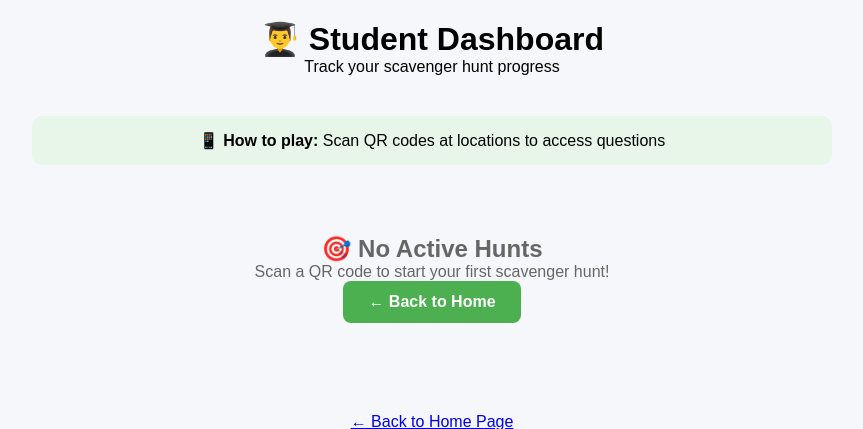
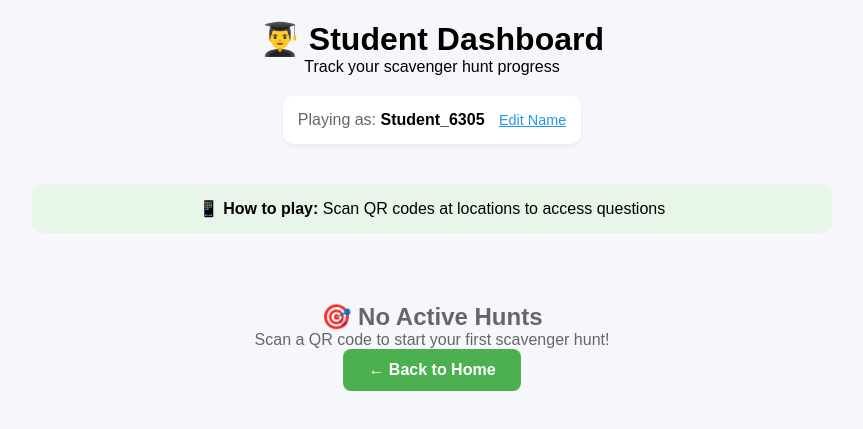
Before and after one commit to Raheeq-lab/scavenger-hunt, a Flask app: page /student/dashboard in a window 1280 px wide. Shown: the top 429 px of the page, without its empty margins (208-1071 px from the left). Run offline with Flask 3, Linux system fonts and the light colour scheme.

Commit message:
Update README with live link, add edit functionality, and improve student tracking
- Updated README.md with the live demo link.
- Implemented hunt and question editing functionality for teachers.
- Optimized Multiple Choice question creation with radio buttons for correct answer selection.
- Implemented attempt-based point degradation (100% -> 50% -> 10% -> 0%).
- Added student name capture modal and submission tracking.
- Created teacher results dashboard to view student scores and progress.
- Improved answer validation (case-insensitive and whitespace-stripped).
- Fixed various UI/UX issues and bugs.

Co-authored-by: Raheeq-lab <205079104+Raheeq-lab@users.noreply.github.com>

```diff
--- a/app.py
+++ b/app.py
@@ -494,6 +494,7 @@ def student_dashboard():
     if 'student_id' not in session:
         session['student_id'] = str(uuid.uuid4())
         session['student_name'] = f"Student_{random.randint(1000, 9999)}"
+        session['name_set'] = False
         session['progress'] = {}
 
     active_hunts = Hunt.query.filter_by(is_active=True).all()
@@ -532,6 +533,7 @@ def start_hunt(hunt_id):
     if 'student_id' not in session:
         session['student_id'] = str(uuid.uuid4())
         session['student_name'] = f"Student_{random.randint(1000, 9999)}"
+        session['name_set'] = False
         session['progress'] = {}
 
     hunt = Hunt.query.filter_by(id=hunt_id, is_active=True).first()
@@ -575,6 +577,7 @@ def student_question(qr_token):
     if 'student_id' not in session:
         session['student_id'] = str(uuid.uuid4())
         session['student_name'] = f"Student_{random.randint(1000, 9999)}"
+        session['name_set'] = False
         session['progress'] = {}
 
     # Get next question info
@@ -598,6 +601,21 @@ def student_question(qr_token):
                          hunt=hunt,
                          choices=choices,
                          next_question=next_question)
+
+@app.route("/api/student/set-name", methods=['POST'])
+def set_student_name():
+    data = request.get_json()
+    if not data or 'name' not in data:
+        return jsonify({'success': False, 'error': 'Name is required'}), 400
+
+    name = data.get('name', '').strip()
+    if not name:
+        return jsonify({'success': False, 'error': 'Name cannot be empty'}), 400
+
+    session['student_name'] = name
+    session['name_set'] = True
+    session.modified = True
+    return jsonify({'success': True, 'message': 'Name updated successfully', 'name': name})
 
 @app.route("/api/student/submit-answer", methods=['POST'])
 def submit_answer():
@@ -864,7 +882,10 @@ def submit_image():
 @app.route("/student/progress/<int:hunt_id>")
 def student_progress(hunt_id):
     if 'student_id' not in session:
-        return redirect(url_for('student_dashboard'))
+        session['student_id'] = str(uuid.uuid4())
+        session['student_name'] = f"Student_{random.randint(1000, 9999)}"
+        session['name_set'] = False
+        session['progress'] = {}
 
     hunt = Hunt.query.get_or_404(hunt_id)
     progress = session.get('progress', {}).get(str(hunt_id), {})
--- a/templates/add_question.html
+++ b/templates/add_question.html
@@ -645,7 +645,7 @@
                             Correct Answer <span class="required">*</span>
                         </label>
                         <input type="text" id="correctAnswer" name="correct_answer" class="form-input"
-                               placeholder="Enter the correct answer" required
+                               placeholder="Enter the correct answer"
                                maxlength="200"
                                oninput="validateAnswer(this)">
                         <div class="form-help" id="answerHelp">
--- a/templates/edit_question.html
+++ b/templates/edit_question.html
@@ -122,7 +122,7 @@
                     <h2 class="section-title">Answer & Scoring</h2>
                     <div class="form-group" id="correctAnswerGroup" style="{% if question.question_type != 'text' %}display: none;{% endif %}">
                         <label for="correctAnswer" class="form-label" id="answerLabel">Correct Answer <span class="required">*</span></label>
-                        <input type="text" id="correctAnswer" name="correct_answer" class="form-input" value="{{ question.correct_answer }}" required maxlength="200">
+                        <input type="text" id="correctAnswer" name="correct_answer" class="form-input" value="{{ question.correct_answer }}" maxlength="200">
                         <div class="form-help" id="answerHelp">For text questions, enter the exact answer text</div>
                         <div class="validation-error" id="correctAnswerError"></div>
                     </div>
--- a/templates/student_dashboard.html
+++ b/templates/student_dashboard.html
@@ -23,6 +23,16 @@
         <div class="header">
             <h1>👨‍🎓 Student Dashboard</h1>
             <p>Track your scavenger hunt progress</p>
+            <div style="margin-top: 20px; background: white; padding: 15px; border-radius: 10px; display: inline-block; box-shadow: 0 2px 5px rgba(0,0,0,0.05);">
+                <span style="color: #666;">Playing as:</span>
+                <strong id="displayStudentName">{{ session.get('student_name', 'Anonymous') }}</strong>
+                <button onclick="toggleEditName()" style="margin-left: 10px; background: none; border: none; color: #2196F3; cursor: pointer; text-decoration: underline; font-size: 0.9em;">Edit Name</button>
+
+                <div id="editNameForm" style="display: none; margin-top: 10px;">
+                    <input type="text" id="newNameInput" value="{{ session.get('student_name', '') }}" style="padding: 8px; border: 1px solid #ddd; border-radius: 5px;">
+                    <button onclick="updateName()" class="btn" style="padding: 8px 15px; font-size: 0.9em;">Save</button>
+                </div>
+            </div>
         </div>
 
         <div class="qr-instruction">
@@ -61,5 +71,40 @@
             <a href="/">← Back to Home Page</a>
         </div>
     </div>
+
+    <script>
+        function toggleEditName() {
+            const form = document.getElementById('editNameForm');
+            form.style.display = form.style.display === 'none' ? 'block' : 'none';
+        }
+
+        function updateName() {
+            const newName = document.getElementById('newNameInput').value.trim();
+            if (!newName) {
+                alert('Name cannot be empty');
+                return;
+            }
+
+            fetch('/api/student/set-name', {
+                method: 'POST',
+                headers: { 'Content-Type': 'application/json' },
+                body: JSON.stringify({ name: newName })
+            })
+            .then(response => response.json())
+            .then(data => {
+                if (data.success) {
+                    document.getElementById('displayStudentName').textContent = data.name;
+                    toggleEditName();
+                    alert('Name updated successfully!');
+                } else {
+                    alert('Error: ' + data.error);
+                }
+            })
+            .catch(error => {
+                console.error('Error:', error);
+                alert('Network error');
+            });
+        }
+    </script>
 </body>
 </html>
```
Also changed, not shown: templates/student_question.html (+66 -0 lines).
